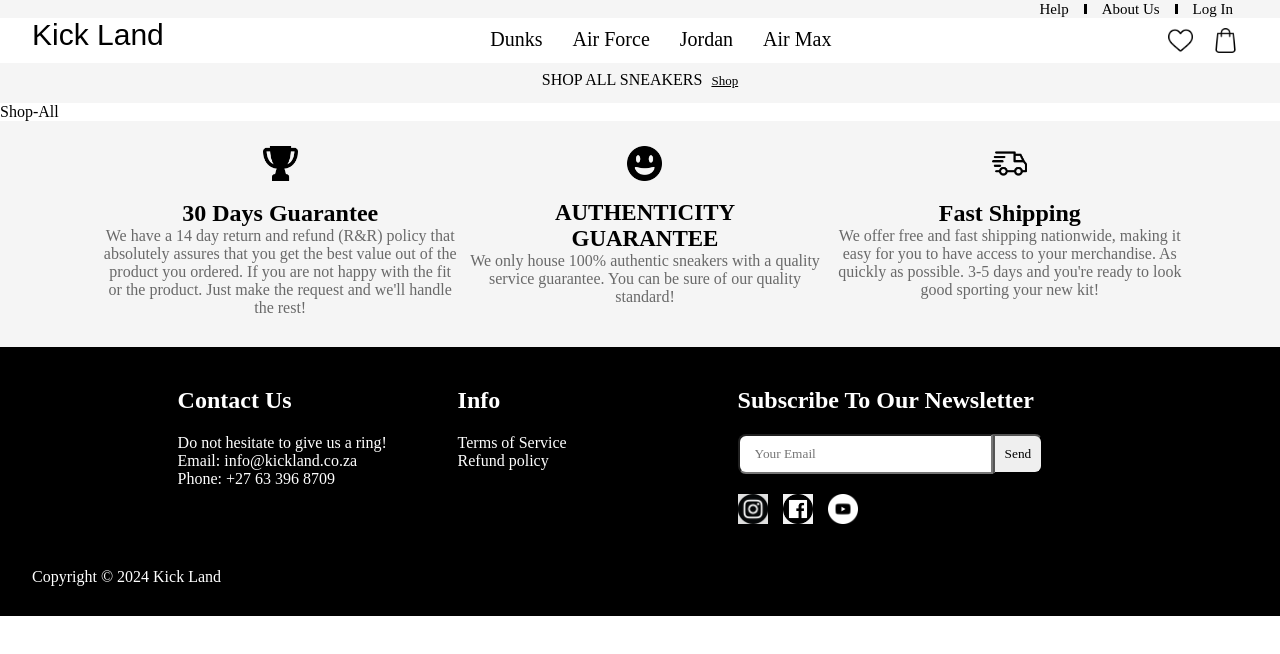
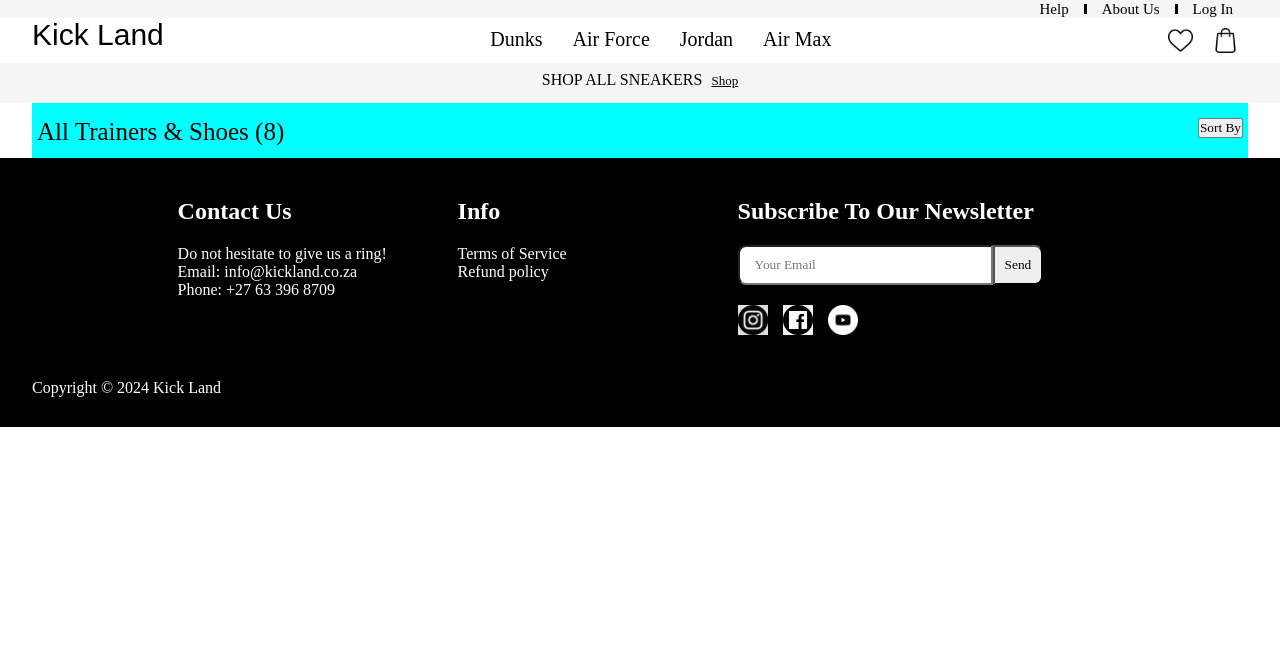
Before and after one commit to NelaniMaluka/kick-land, a React (Create React App) app: page /Shop/Shop-All in a window 1280 px wide. Shown: the top 654 px of the page. Built offline with nearby package versions, Linux system fonts and the light colour scheme; no server answers.

Commit message:
created the shop-All view

```diff
--- a/src/App.js
+++ b/src/App.js
@@ -15,6 +15,7 @@
 import CreateAccount from "./Components/LoginLogout/CreateAccount";
 import ForgotPassword from "./Components/LoginLogout/ForgotPassword";
 import Help from "./Components/LoginLogout/Help";
+import ShopAll from "./Components/Shop/ShopAll/ShopAll";
 
 function AuthenticatedRoute({ children }) {
   const authContext = useAuth();
@@ -36,6 +37,7 @@
             <Route path="/Create-Account" element={<CreateAccount />} />
             <Route path="/Forgot-Password" element={<ForgotPassword />} />
             <Route path="/Shop/:item" element={<Shop />} />
+            <Route path="/Shop/Shop-All" element={<ShopAll />} />
             <Route path="/Info/About-Us" element={<AboutUs />} />
             <Route path="/Info/Terms-of-Service" element={<TermsOfService />} />
             <Route path="/Info/Refund-Policy" element={<RefundPolicy />} />
--- a/src/Components/Security/AuthContext.js
+++ b/src/Components/Security/AuthContext.js
@@ -7,7 +7,7 @@
 function AuthProvider({ children }) {
   const [isAuthenticated, setAuthenticated] = useState(false);
   const [isUser, setUser] = useState("me");
-  const [isproducts, setProducts] = useState("products");
+  const [isProducts, setProducts] = useState("products");
 
   function Login(user) {
     setUser(user.data);
@@ -31,7 +31,7 @@
         isUser,
         Login,
         Logout,
-        isproducts,
+        isProducts,
         Products,
       }}
     >
--- /dev/null
+++ b/src/Components/Shop/ShopAll/ShopAll.jsx
@@ -0,0 +1,15 @@
+import { useAuth } from "../../Security/AuthContext";
+import ShopAllTopBanner from "./ShopAllTopBanner";
+
+function ShopAll() {
+  const useContext = useAuth();
+  const products = useContext.isProducts;
+
+  return (
+    <>
+      <ShopAllTopBanner products={products} />
+    </>
+  );
+}
+
+export default ShopAll;
--- /dev/null
+++ b/src/Components/Shop/ShopAll/ShopAllTopBanner.css
@@ -0,0 +1,16 @@
+.shopAll {
+  background-color: aqua;
+  height: max-content;
+  padding: 5px;
+}
+.shopAll nav {
+  display: flex;
+  justify-content: space-between;
+  vertical-align: middle;
+}
+.shopAll p {
+  font-size: 25px;
+}
+.shopAll div {
+  display: inline-block;
+}
--- /dev/null
+++ b/src/Components/Shop/ShopAll/ShopAllTopBanner.jsx
@@ -0,0 +1,50 @@
+import { useState, useEffect } from "react";
+import Dropdown from "react-bootstrap/Dropdown";
+import DropdownButton from "react-bootstrap/DropdownButton";
+
+// ... (previous imports)
+
+import "./ShopAllTopBanner.css";
+
+function ShopAllTopBanner({ products }) {
+  const [shoeCount, setShoeCount] = useState(null);
+
+  useEffect(() => {
+    getShoeCount();
+  }, []);
+
+  function getShoeCount() {
+    let count = 0;
+    for (let i = 0; i < products.length; i++) {
+      count++;
+    }
+    setShoeCount("(" + count + ")");
+  }
+
+  return (
+    <>
+      <div className="container2 shopAll">
+        <nav>
+          <div>
+            <p>All Trainers & Shoes {shoeCount}</p>
+          </div>
+          <div>
+            <Dropdown>
+              <Dropdown.Toggle variant="basic" id="dropdown-basic">
+                Sort By
+              </Dropdown.Toggle>
+
+              <Dropdown.Menu>
+                <Dropdown.Item href="#/action-1">Price: High-Low</Dropdown.Item>
+                <Dropdown.Item href="#/action-2">Price: Low-High</Dropdown.Item>
+                <Dropdown.Item href="#/action-3">Something else</Dropdown.Item>
+              </Dropdown.Menu>
+            </Dropdown>
+          </div>
+        </nav>
+      </div>
+    </>
+  );
+}
+
+export default ShopAllTopBanner;
```
